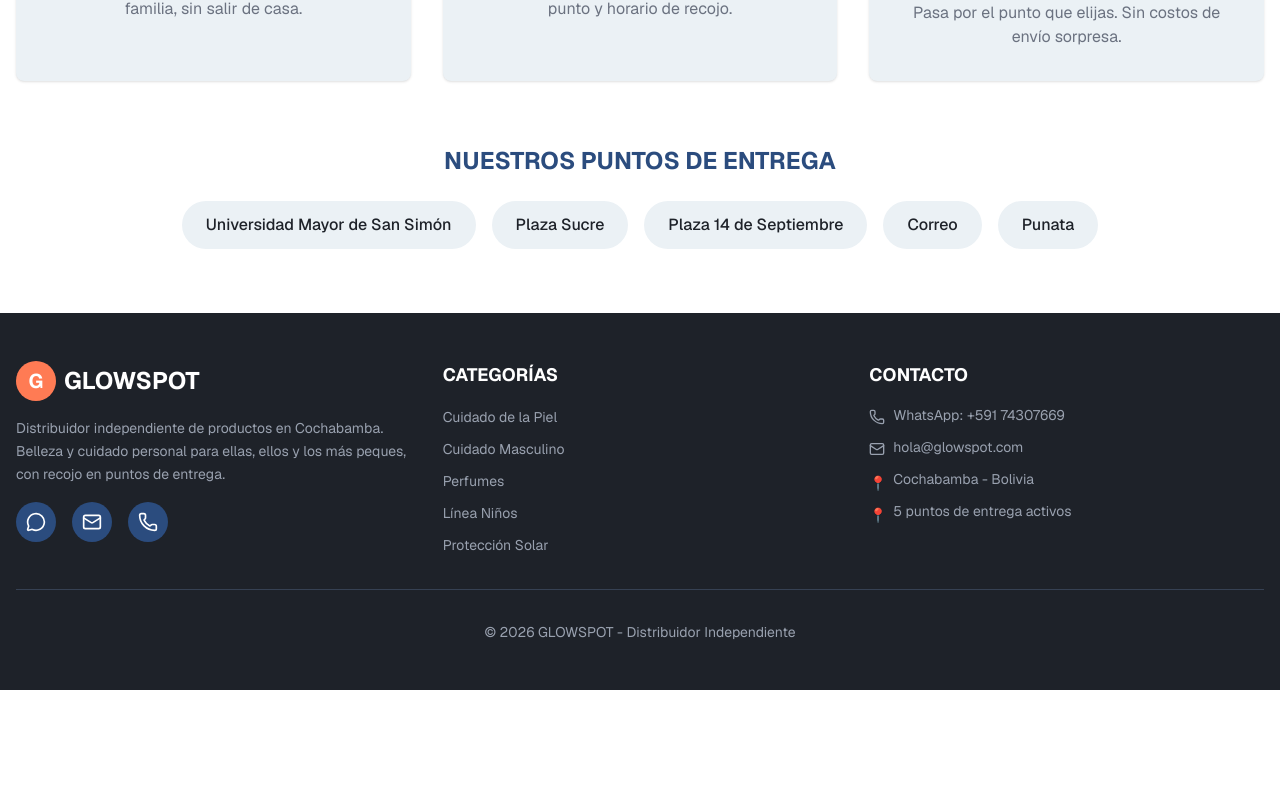
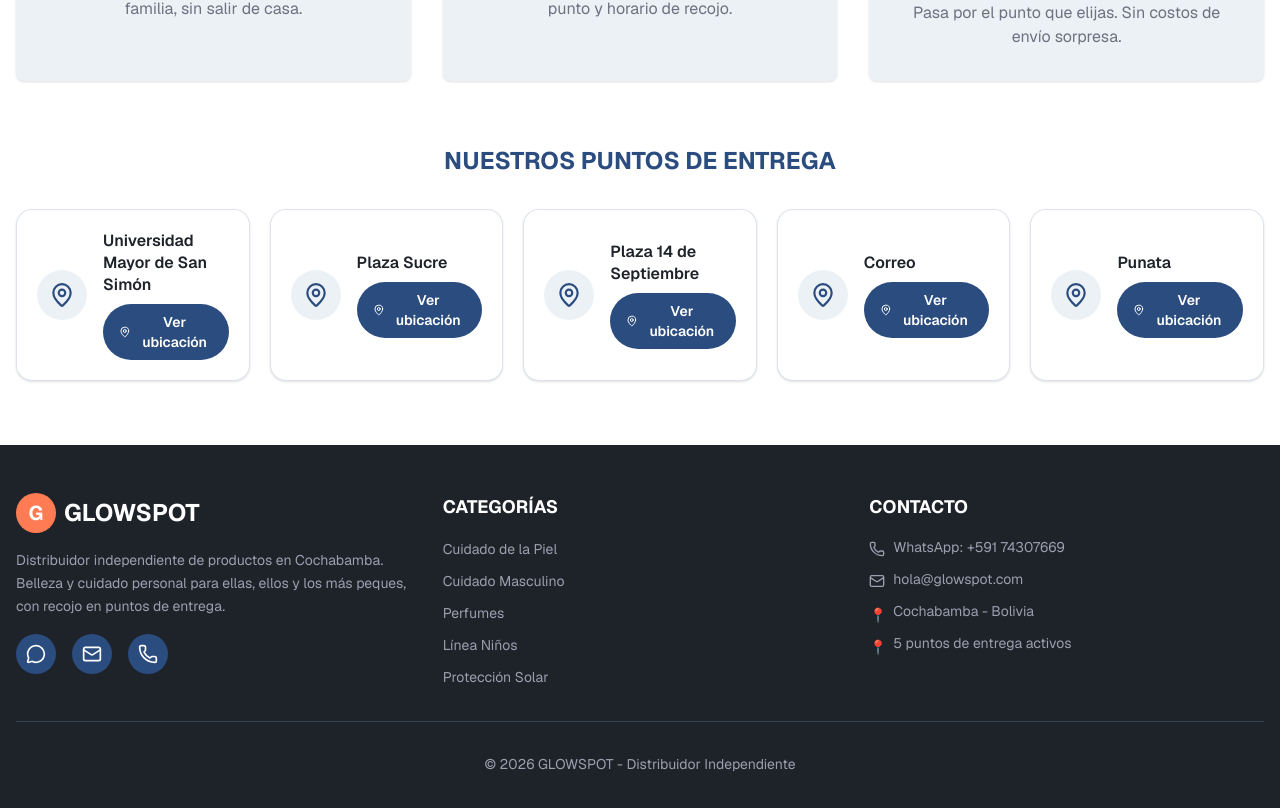
Before and after one commit to Luis-Guarachi-Cachaca/EmprendimientoXD, a Next.js app in the folder emprendimiento-xd/: page / in a window 1280 px wide. Shown: the part 1648-2456 px from the top of the page. Before the commit the page ends 2338 px from the top, so only its background shows below. Built offline with nearby package versions, Linux system fonts and the light colour scheme; no server answers; the database is empty.

Commit message:
Fix(puntos de entrega): se modifico la posicion de los botones, se agrego iconos y funcionadlidad a los botones

```diff
--- a/emprendimiento-xd/components/HowItWorks.tsx
+++ b/emprendimiento-xd/components/HowItWorks.tsx
@@ -2,11 +2,26 @@ import { ShoppingCart, MessageSquare, MapPin } from "lucide-react";
 
 export function HowItWorks() {
   const locations = [
-    "Universidad Mayor de San Simón",
-    "Plaza Sucre",
-    "Plaza 14 de Septiembre",
-    "Correo",
-    "Punata",
+    {
+      name: "Universidad Mayor de San Simón",
+      url: "https://maps.app.goo.gl/pKWMS97imLA9oj2Z9?g_st=aw",
+    },
+    {
+      name: "Plaza Sucre",
+      url: "https://maps.app.goo.gl/oPfzDFHmud6VVGsq7",
+    },
+    {
+      name: "Plaza 14 de Septiembre",
+      url: "https://maps.app.goo.gl/mwwyRHEJqE2GneQn8",
+    },
+    {
+      name: "Correo",
+      url: "https://maps.app.goo.gl/eyMntLsyudDtJ2xv9",
+    },
+    {
+      name: "Punata",
+      url: "https://maps.app.goo.gl/qVL3EjcuJ6y6kHAN8",
+    },
   ];
 
   return (
@@ -59,17 +74,33 @@ export function HowItWorks() {
           </div>
         </div>
 
-        {/* Location Buttons — id + scroll-mt-24: punto de destino del botón "Puntos de Entrega" del Hero */}
+        {/* Location Cards — id + scroll-mt-24: punto de destino del botón "Puntos de Entrega" del Hero */}
         <div id="puntos-entrega" className="text-center scroll-mt-24">
-          <h3 className="text-2xl font-bold text-[#2B4C7E] mb-6">NUESTROS PUNTOS DE ENTREGA</h3>
-          <div className="flex flex-wrap justify-center gap-4">
+          <h3 className="text-2xl font-bold text-[#2B4C7E] mb-8">NUESTROS PUNTOS DE ENTREGA</h3>
+          <div className="grid grid-cols-1 sm:grid-cols-2 lg:grid-cols-5 gap-5 w-full">
             {locations.map((location) => (
-              <button
-                key={location}
-                className="bg-[#EBF1F5] text-[#1E2229] px-6 py-3 rounded-full font-medium hover:bg-[#2B4C7E] hover:text-white transition-colors"
+              <div
+                key={location.name}
+                className="flex items-center gap-4 bg-white border border-[#2B4C7E]/15 rounded-2xl px-5 py-5 shadow-sm hover:shadow-md hover:border-[#2B4C7E]/30 transition-all"
               >
-                {location}
-              </button>
+                <div className="shrink-0 bg-[#EBF1F5] text-[#2B4C7E] rounded-full p-3">
+                  <MapPin size={26} />
+                </div>
+                <div className="flex flex-col items-start gap-2 min-w-0">
+                  <p className="font-semibold text-[#1E2229] leading-snug text-left">
+                    {location.name}
+                  </p>
+                  <a
+                    href={location.url}
+                    target="_blank"
+                    rel="noopener noreferrer"
+                    className="inline-flex items-center gap-1.5 bg-[#2B4C7E] text-white text-sm font-semibold px-4 py-2 rounded-full hover:bg-[#1E3A5F] transition-colors"
+                  >
+                    <MapPin size={14} />
+                    Ver ubicación
+                  </a>
+                </div>
+              </div>
             ))}
           </div>
         </div>
```
